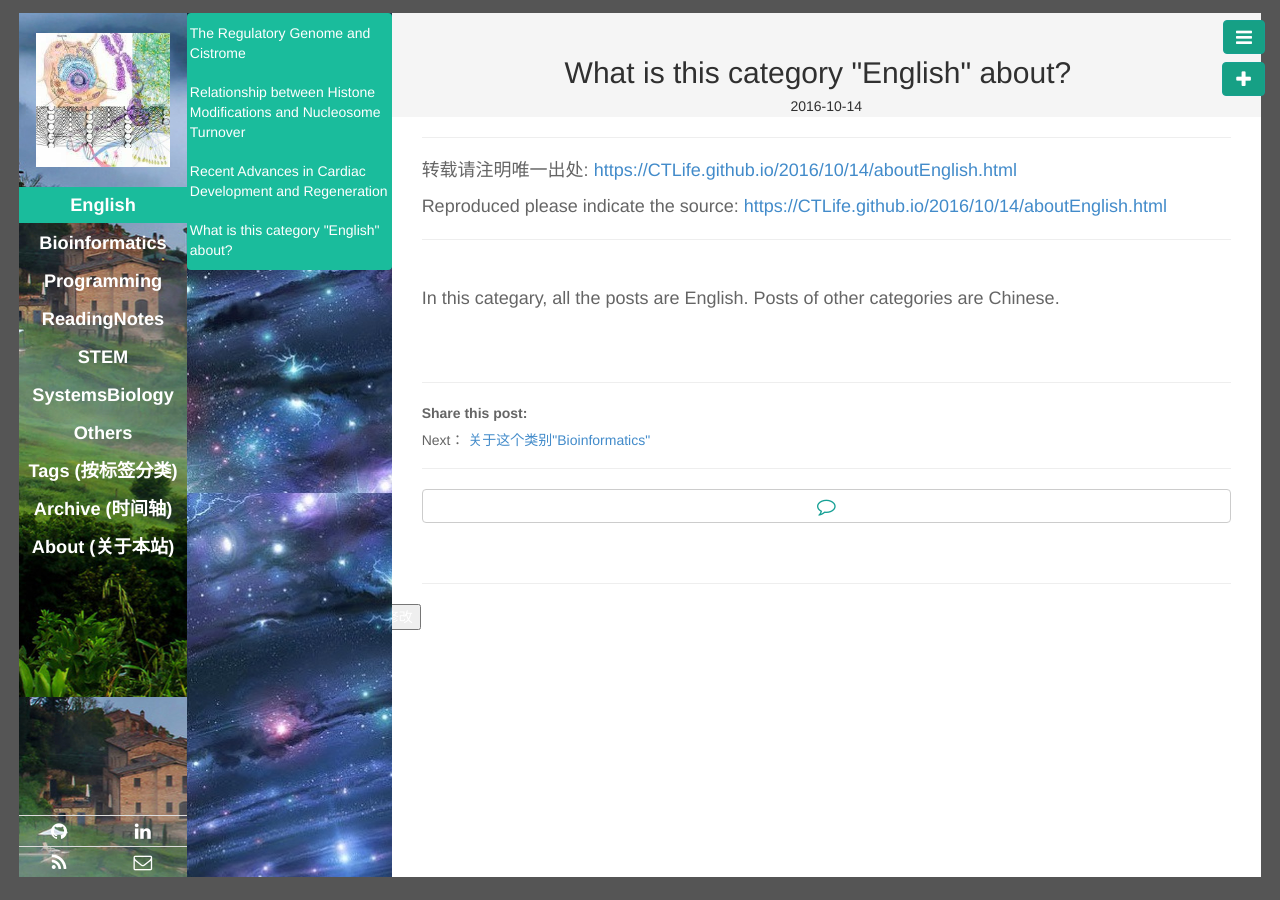
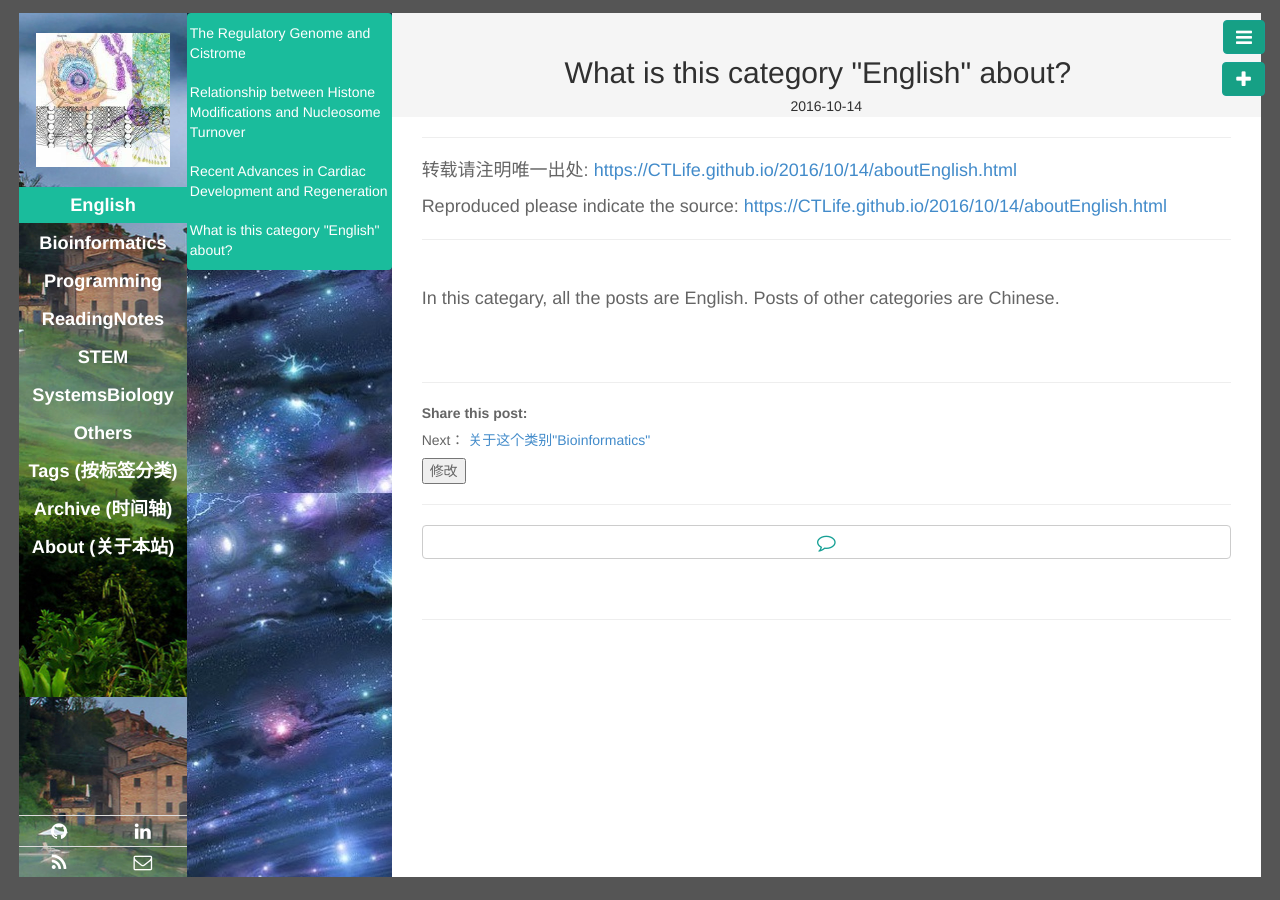
Before and after one commit to CTLife/CTLife.github.io, a Jekyll site: the page built from _posts/English/2016-10-14-aboutEnglish.md, in a window 1280 px wide. Built offline with Jekyll 4.4.1, drawn with Linux system fonts in a browser that asks for light colours; Markdown is read by kramdown in place of the engine named in the settings; comment, search, counter and statistics services are not loaded.

Commit message:
Update post.html

```diff
--- a/_layouts/post.html
+++ b/_layouts/post.html
@@ -35,12 +35,13 @@ layout: base
             {%endif%}
         </div>
 
+    <button type="button" class="am-btn am-btn-default am-btn-xs am-text-secondary" data-id="99"  data-type=1><span class="am-icon-pencil-square-o"></span>修改</button>
+
     <hr>
     {% include disqus.html %}
     <hr>
     {% include duoshuo.html %}
   </div>
-   <button type="button" class="am-btn am-btn-default am-btn-xs am-text-secondary" data-id="99"  data-type=1><span class="am-icon-pencil-square-o"></span>修改</button>
   <!-- 目录 -->
   <div id="content_table" style="position:fixed;right:20px;top:120px;display:none;">
     <div class="panel panel-success">
```
